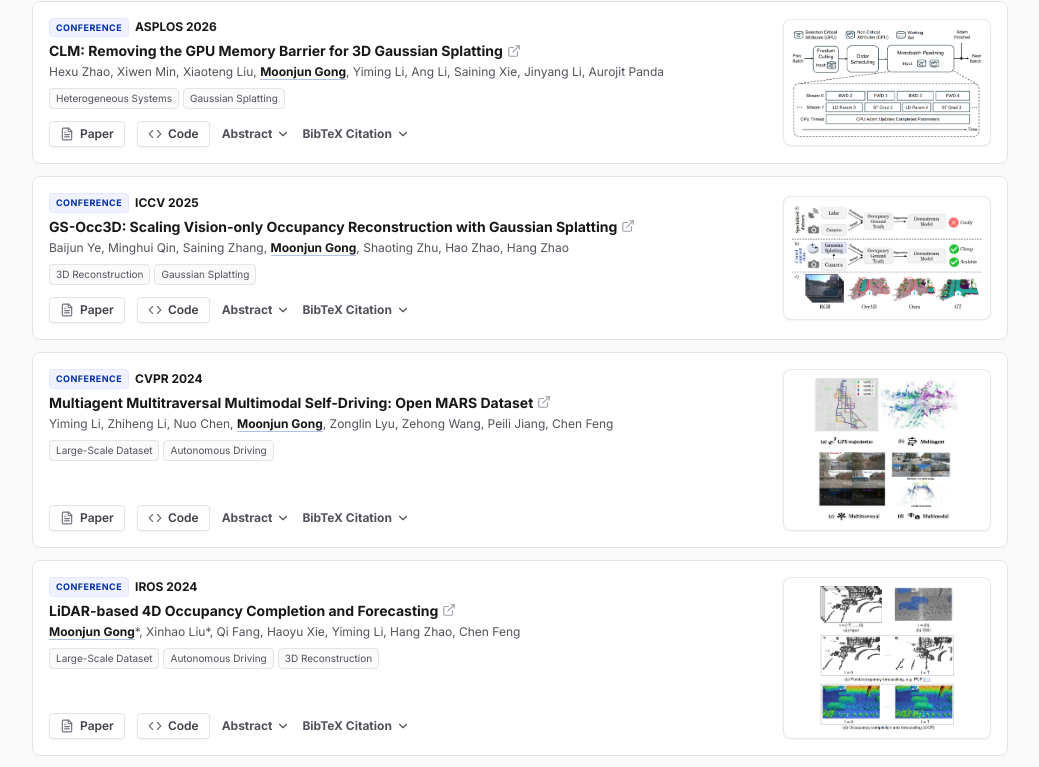
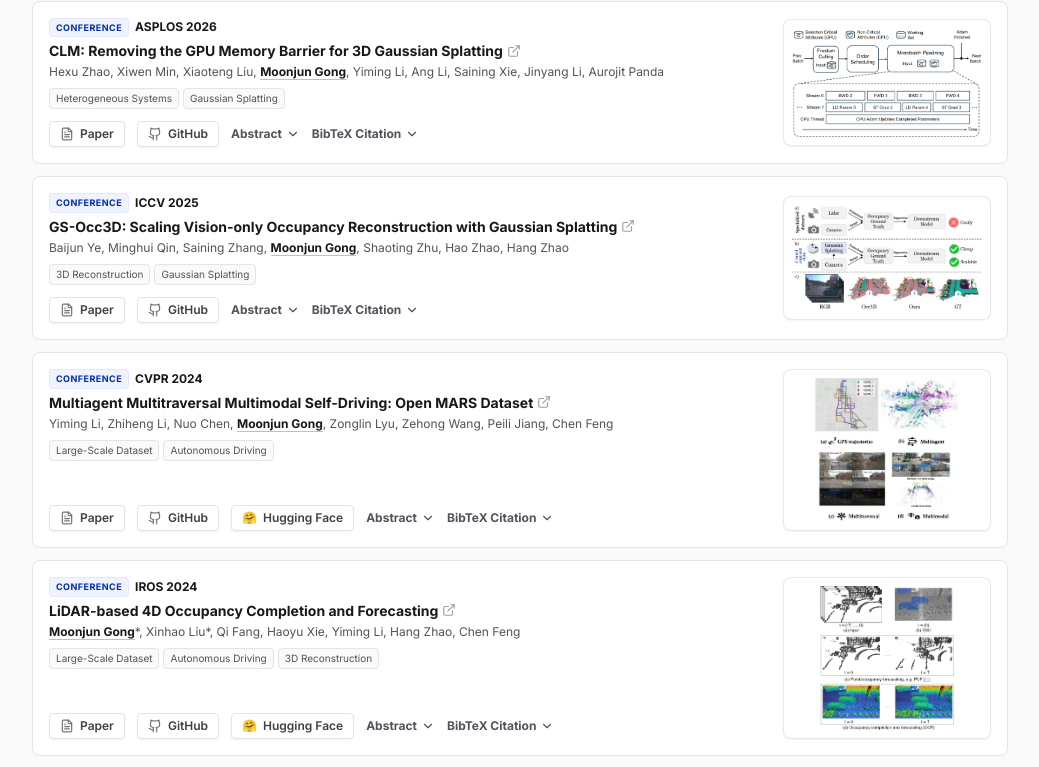
Before and after one commit to MoonjunGong/moonjungong.github.io, a React (Vite) app: page / in a window 1280 px wide. Shown: the part 1036-1803 px from the top of the page, without its empty margins (120-1159 px from the left). Built offline with nearby package versions, Linux system fonts and the light colour scheme.

Commit message:
feat(publications): add Hugging Face link support
Extend the Paper model to support Hugging Face links and update the UI to allow input for this field.

```diff
--- a/src/components/PublicationsSection.tsx
+++ b/src/components/PublicationsSection.tsx
@@ -1,5 +1,5 @@
 import React, { useState, useMemo } from 'react';
-import { Search, Filter, BookOpen, Copy, Check, FileText, ChevronDown, Star, Trash2, Plus, ExternalLink, Edit3, Code, X } from 'lucide-react';
+import { Search, Filter, BookOpen, Copy, Check, FileText, ChevronDown, Star, Trash2, Plus, ExternalLink, Edit3, Code, X, Github } from 'lucide-react';
 import { Paper, Profile } from '../types';
 
 interface PublicationsSectionProps {
@@ -68,6 +68,7 @@ export default function PublicationsSection({
     doi: '',
     link: '#',
     codeUrl: '',
+    huggingfaceUrl: '',
     featured: false
   });
 
@@ -176,6 +177,7 @@ export default function PublicationsSection({
       featured: !!newPaper.featured,
       link: newPaper.link || '#',
       codeUrl: newPaper.codeUrl || '',
+      huggingfaceUrl: newPaper.huggingfaceUrl || newPaper.huggingface || '',
       teaserImage: newPaper.teaserImage
     };
 
@@ -195,6 +197,7 @@ export default function PublicationsSection({
       doi: '',
       link: '#',
       codeUrl: '',
+      huggingfaceUrl: '',
       featured: false,
       teaserImage: undefined
     });
@@ -492,6 +495,17 @@ export default function PublicationsSection({
               />
             </div>
 
+            <div>
+              <label className="text-[10px] font-bold text-zinc-400 uppercase block mb-1">Hugging Face URL</label>
+              <input
+                type="text"
+                value={newPaper.huggingfaceUrl || newPaper.huggingface || ''}
+                onChange={(e) => setNewPaper({ ...newPaper, huggingfaceUrl: e.target.value })}
+                className="w-full bg-white border border-zinc-200 rounded p-2 text-xs outline-none focus:border-blue-600"
+                placeholder="https://huggingface.co/..."
+              />
+            </div>
+
             <div className="md:col-span-2">
               <label className="text-[10px] font-bold text-zinc-400 uppercase block mb-1">Abstract</label>
               <textarea
@@ -712,6 +726,7 @@ export default function PublicationsSection({
             const isBibtexExpanded = expandedBibtexId === paper.id;
             const isCopied = copiedId === paper.id;
             const paperLinkToUse = paper.link && paper.link !== '#' ? paper.link : (paper.doi ? `https://doi.org/${paper.doi}` : '#');
+            const hfLink = (paper.huggingfaceUrl || paper.huggingface || '').trim();
 
             return (
               <div
@@ -973,6 +988,16 @@ export default function PublicationsSection({
                           className="w-full bg-zinc-50 border border-zinc-200 focus:border-blue-600 rounded p-1 text-xs outline-none"
                         />
                       </div>
+                      <div>
+                        <label className="text-[9px] font-bold text-zinc-400 uppercase block mb-0.5">Hugging Face URL</label>
+                        <input
+                          type="text"
+                          value={editPaperForm.huggingfaceUrl || editPaperForm.huggingface || ''}
+                          onChange={(e) => setEditPaperForm({ ...editPaperForm, huggingfaceUrl: e.target.value, huggingface: e.target.value })}
+                          className="w-full bg-zinc-50 border border-zinc-200 focus:border-blue-600 rounded p-1 text-xs outline-none"
+                          placeholder="https://huggingface.co/..."
+                        />
+                      </div>
                       <div className="md:col-span-2">
                         <label className="text-[9px] font-bold text-zinc-400 uppercase block mb-0.5">Abstract</label>
                         <textarea
@@ -1147,7 +1172,7 @@ export default function PublicationsSection({
                         {/* Expandable Blocks Bar */}
                         <div className="mt-3 space-y-2 sm:space-y-0 sm:flex sm:flex-wrap sm:items-center sm:gap-3">
                           {/* Row 1 for mobile (or aligned inline on desktop) */}
-                          {((paperLinkToUse !== '#') || paper.codeUrl) && (
+                          {((paperLinkToUse !== '#') || paper.codeUrl || hfLink) && (
                             <div className="flex flex-wrap items-center gap-3">
                               {paperLinkToUse !== '#' && (
                                 <a
@@ -1168,8 +1193,20 @@ export default function PublicationsSection({
                                   rel="noopener noreferrer"
                                   className="px-2.5 py-1 text-xs font-semibold text-zinc-700 dark:text-zinc-300 bg-white dark:bg-zinc-800 hover:bg-zinc-50 dark:hover:bg-zinc-700 border border-zinc-200 dark:border-zinc-700 rounded shadow-xs hover:border-zinc-300 dark:hover:border-zinc-600 transition-all flex items-center gap-1.5 cursor-pointer"
                                 >
-                                  <Code className="w-3.5 h-3.5 text-zinc-500 dark:text-zinc-400" />
-                                  <span>Code</span>
+                                  <Github className="w-3.5 h-3.5 text-zinc-500 dark:text-zinc-400" />
+                                  <span>GitHub</span>
+                                </a>
+                              )}
+
+                              {hfLink && (
+                                <a
+                                  href={hfLink}
+                                  target="_blank"
+                                  rel="noopener noreferrer"
+                                  className="px-2.5 py-1 text-xs font-semibold text-zinc-700 dark:text-zinc-300 bg-white dark:bg-zinc-800 hover:bg-zinc-50 dark:hover:bg-zinc-700 border border-zinc-200 dark:border-zinc-700 rounded shadow-xs hover:border-zinc-300 dark:hover:border-zinc-600 transition-all flex items-center gap-1.5 cursor-pointer"
+                                >
+                                  <span className="text-xs leading-none" role="img" aria-label="Hugging Face">🤗</span>
+                                  <span>Hugging Face</span>
                                 </a>
                               )}
                             </div>
--- a/src/data.ts
+++ b/src/data.ts
@@ -161,6 +161,7 @@ series = {ASPLOS '26}
     tags: ["Large-Scale Dataset", "Autonomous Driving"],
     link: "https://arxiv.org/pdf/2406.09383",
     codeUrl: "https://ai4ce.github.io/MARS/",
+    huggingfaceUrl: "https://huggingface.co/datasets/ai4ce-drive/MARS",
     abstract: "Large-scale datasets have fueled recent advancements in AI-based autonomous vehicle research. However these datasets are usually collected from a single vehicle's one-time pass of a certain location lacking multiagent interactions or repeated traversals of the same place. Such information could lead to transformative enhancements in autonomous vehicles' perception prediction and planning capabilities. To bridge this gap in collaboration with the self-driving company May Mobility we present the MARS dataset which unifies scenarios that enable MultiAgent multitraveRSal and multimodal autonomous vehicle research. More specifically MARS is collected with a fleet of autonomous vehicles driving within a certain geographical area. Each vehicle has its own route and different vehicles may appear at nearby locations. Each vehicle is equipped with a LiDAR and surround-view RGB cameras. We curate two subsets in MARS: one facilitates collaborative driving with multiple vehicles simultaneously present at the same location and the other enables memory retrospection through asynchronous traversals of the same location by multiple vehicles. We conduct experiments in place recognition and neural reconstruction. More importantly MARS introduces new research opportunities and challenges such as multitraversal 3D reconstruction multiagent perception and unsupervised object discovery. Our data and codes can be found at https://ai4ce.github.io/MARS/.",
     bibtex: `@InProceedings{Li_2024_CVPR, author = {Li, Yiming and Li, Zhiheng and Chen, Nuo and Gong, Moonjun and Lyu, Zonglin and Wang, Zehong and Jiang, Peili and Feng, Chen}, title = {Multiagent Multitraversal Multimodal Self-Driving: Open MARS Dataset}, booktitle = {Proceedings of the IEEE/CVF Conference on Computer Vision and Pattern Recognition (CVPR)}, month = {June}, year = {2024}, pages = {22041-22051} } `
   },
@@ -177,6 +178,7 @@ series = {ASPLOS '26}
     tags: ["Large-Scale Dataset", "Autonomous Driving", "3D Reconstruction"],
     link: "https://arxiv.org/pdf/2310.11239",
     codeUrl: "https://github.com/ai4ce/Occ4cast",
+    huggingfaceUrl: "https://huggingface.co/datasets/ai4ce/OCFBench",
     abstract: "Scene completion and forecasting are two popular perception problems in research for mobile agents like autonomous vehicles. Existing approaches treat the two problems in isolation, resulting in a separate perception of the two aspects. In this paper, we introduce a novel LiDAR perception task of Occupancy Completion and Forecasting (OCF) in the context of autonomous driving to unify these aspects into a cohesive framework. This task requires new algorithms to address three challenges altogether: (1) sparse-to-dense reconstruction, (2) partial-to-complete hallucination, and (3) 3D-to-4D prediction. To enable supervision and evaluation, we curate a large-scale dataset termed OCFBench from public autonomous driving datasets. We analyze the performance of closely related existing baselines and variants on our dataset. We envision that this research will inspire and call for further investigation in this evolving and crucial area of 4D perception. Our code for data curation and baseline implementation is available at https://github.com/ai4ce/Occ4cast.",
     bibtex: `@INPROCEEDINGS{10801302,
   author={Liu, Xinhao and Gong, Moonjun and Fang, Qi and Xie, Haoyu and Li, Yiming and Zhao, Hang and Feng, Chen},
@@ -203,6 +205,7 @@ series = {ASPLOS '26}
     tags: ["Large-Scale Dataset", "Autonomous Driving", "3D Reconstruction"],
     link: "https://arxiv.org/pdf/2306.09001",
     codeUrl: "https://github.com/ai4ce/SSCBench",
+    huggingfaceUrl: "https://huggingface.co/datasets/ai4ce-drive/SSCBench",
     abstract: "Monocular scene understanding is a foundational component of autonomous systems. Within the spectrum of monocular perception topics, one crucial and useful task for holistic 3D scene understanding is semantic scene completion (SSC), which jointly completes semantic information and geometric details from RGB input. However, progress in SSC, particularly in large-scale street views, is hindered by the scarcity of high-quality datasets. To address this issue, we introduce SSCBench, a comprehensive benchmark that integrates scenes from widely used automotive datasets (e.g., KITTI-360, nuScenes, and Waymo). SSCBench follows an established setup and format in the community, facilitating the easy exploration of SSC methods in various street views. We benchmark models using monocular, trinocular, and point cloud input to assess the performance gap resulting from sensor coverage and modality. Moreover, we have unified semantic labels across diverse datasets to simplify cross-domain generalization testing. We commit to including more datasets and SSC models to drive further advancements in this field. Our data and code are available at https://github.com/ai4ce/SSCBench.",
     bibtex: `@INPROCEEDINGS{10802143,
   author={Li, Yiming and Li, Sihang and Liu, Xinhao and Gong, Moonjun and Li, Kenan and Chen, Nuo and Wang, Zijun and Li, Zhiheng and Jiang, Tao and Yu, Fisher and Wang, Yue and Zhao, Hang and Yu, Zhiding and Feng, Chen},
--- a/src/types.ts
+++ b/src/types.ts
@@ -27,6 +27,8 @@ export interface Paper {
   abstract: string;
   link: string;
   codeUrl?: string;
+  huggingfaceUrl?: string;
+  huggingface?: string;
   tags: string[];
   category: 'journal' | 'conference' | 'workshop' | 'preprint';
   doi?: string;
```
